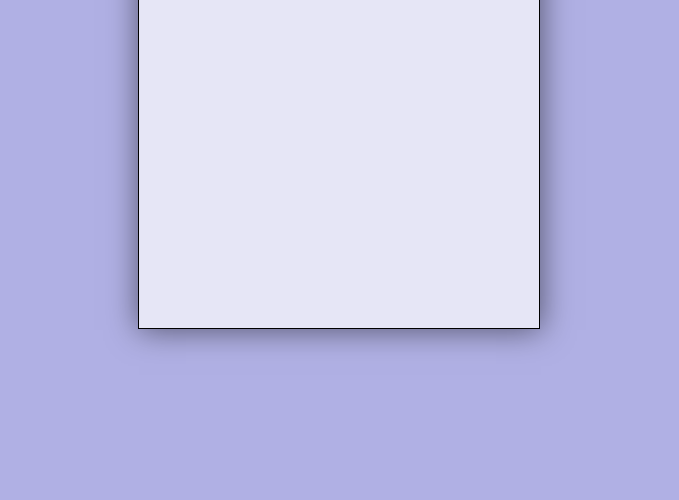
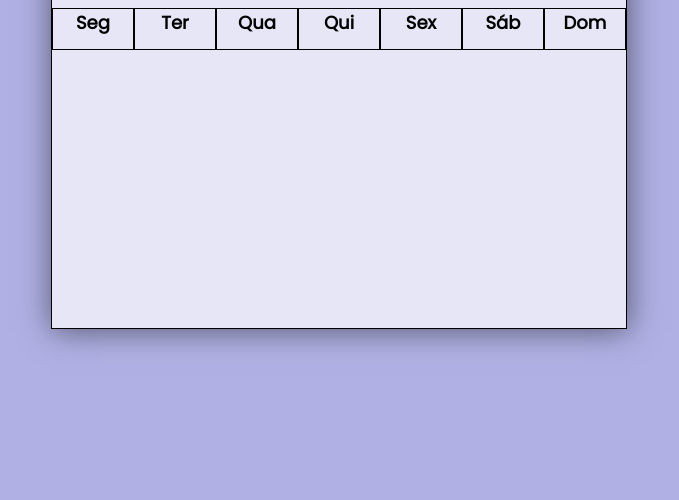
Before and after one commit to Mateus-Burda/Calendario, a plain HTML site: page index.html in a window 1280 px wide. Shown: the part 316-816 px from the top of the page, without its empty margins (301-980 px from the left). Drawn offline with Linux system fonts and the light colour scheme.

Commit message:
atualizações

```diff
--- a/index.html
+++ b/index.html
@@ -19,6 +19,15 @@
         <div id="mes-container">
             <h2 id="mes"></h2>
         </div>
+        <div id="dias-semana">
+            <h3>Seg</h3>
+            <h3>Ter</h3>
+            <h3>Qua</h3>
+            <h3>Qui</h3>
+            <h3>Sex</h3>
+            <h3>Sáb</h3>
+            <h3>Dom</h3>
+        </div>
     </div>
 </body>
 </html>
--- a/script.js
+++ b/script.js
@@ -62,3 +62,7 @@ switch (mesAtualNumero) {
     case 12: quantidadeDias = 31;
     break;
 }
+let a= 0
+for (let index = 0; index < quantidadeDias; index++) {
+
+}
--- a/style.css
+++ b/style.css
@@ -19,7 +19,6 @@ body{
     border:solid black 1px;
     background-color: rgba(255, 255, 255, 0.689);
 }
-
 #titulo{
     margin: 0px;
     text-align: center;
@@ -31,3 +30,15 @@ body{
     font-size: 1.5rem;
     border-bottom: solid 1px black;
 }
+#dias-semana{
+    display:flex;
+    justify-content: space-around;
+
+}
+#dias-semana h3{
+    border: 1px solid black;
+    height: 5vh;
+    text-align: center;
+    aspect-ratio: 2/1;
+    font-size: 0.75rem;
+}
```
